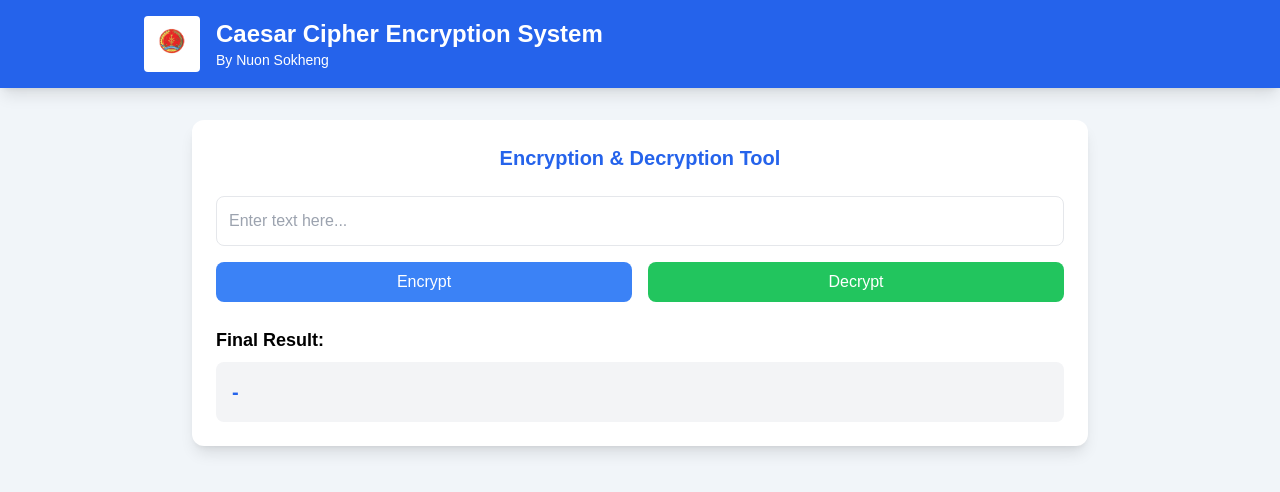
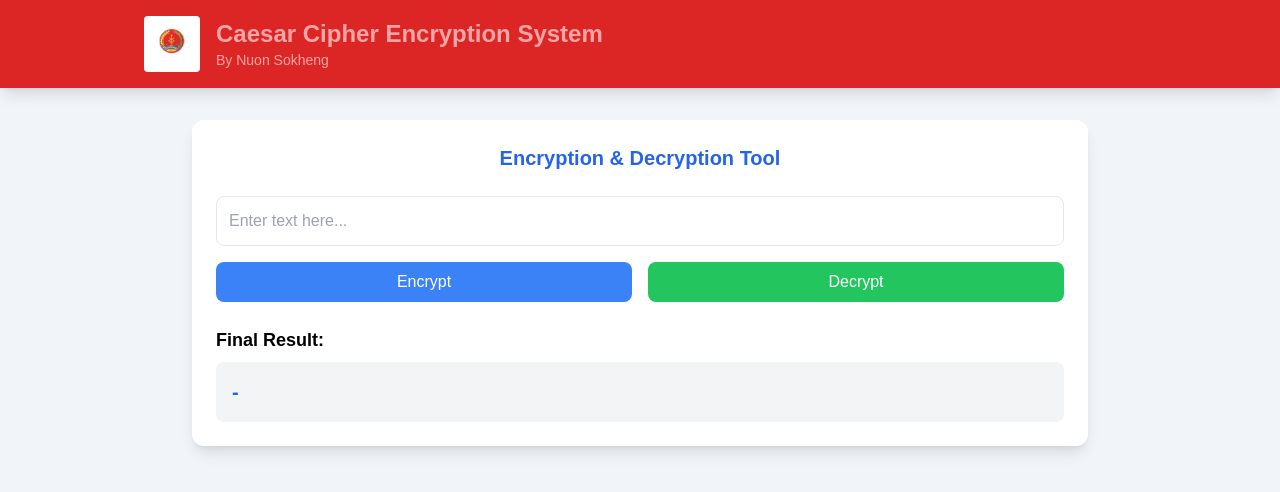
Before and after one commit to HengZacker/Caesar-Cipher-Tool, a plain HTML site: page index.html in a window 1280 px wide. Drawn offline with nearby package versions, Linux system fonts and the light colour scheme.

Commit message:
Update index.html

```diff
--- a/index.html
+++ b/index.html
@@ -12,7 +12,7 @@
 <body class="bg-slate-100 min-h-screen">
 
 <!-- HEADER -->
-<header class="bg-blue-600 text-white shadow-lg">
+<header class="bg-red-600 text-red-300 shadow-lg">
 
 <div class="max-w-5xl mx-auto flex items-center gap-4 p-4">
 
```
